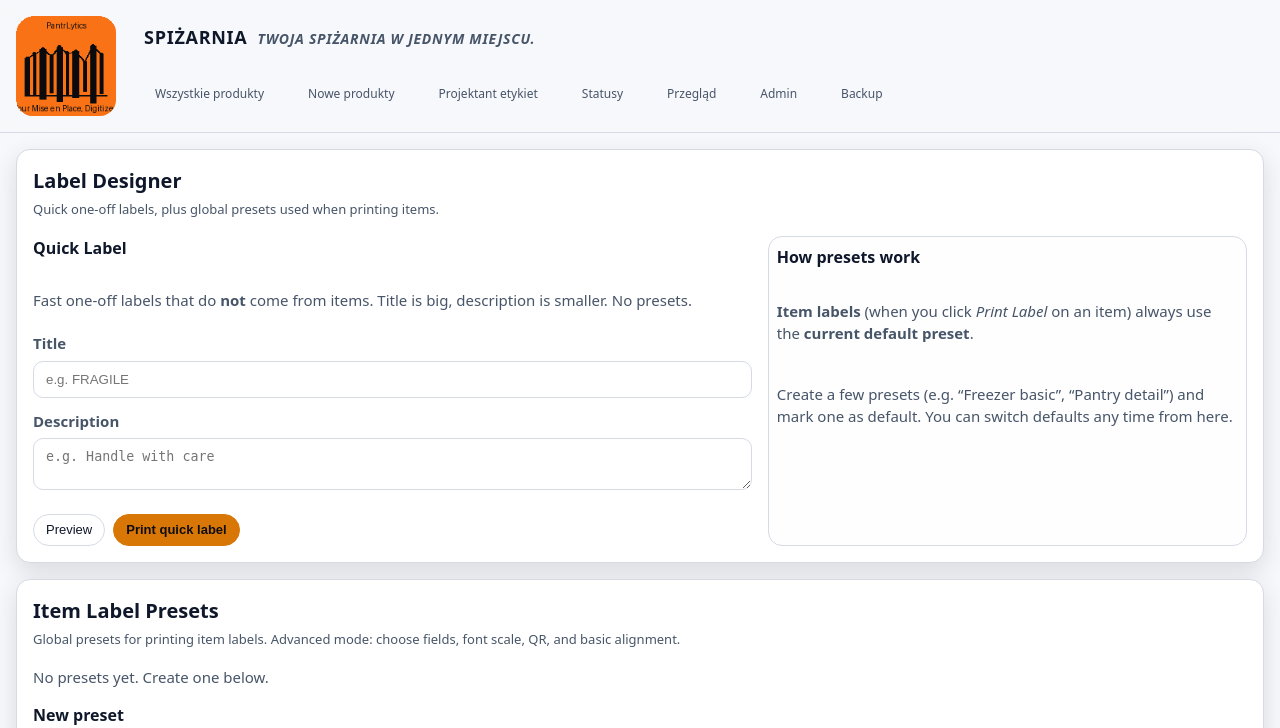
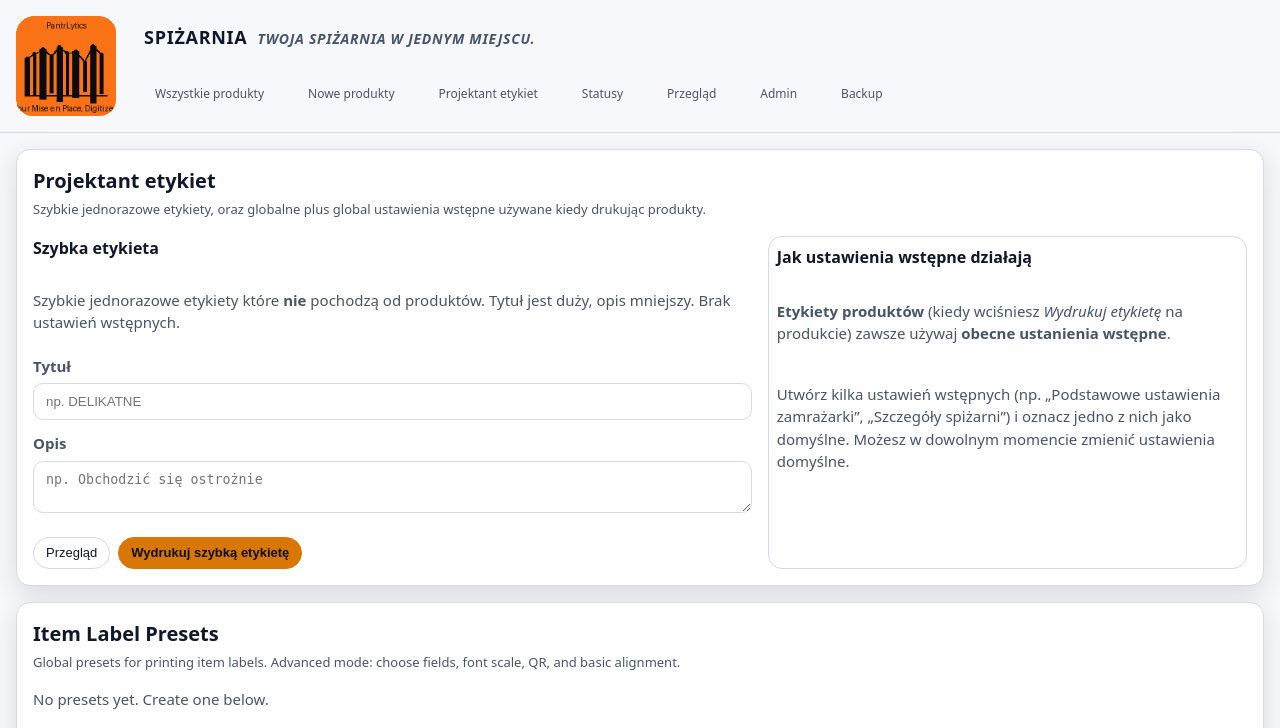
Before and after one commit to Dzwonel/Spizarnia, a FastAPI app: page /designer in a window 1280 px wide. Shown: the top 728 px of the page. Run offline with FastAPI, Linux system fonts and the light colour scheme; data that the repository does not hold is empty; parts of the project's set-up code (start-up, migrations or seed data) failed here and were passed over; some libraries are stand-ins or nearby versions.

Commit message:
Update designer.html

```diff
--- a/app/templates/designer.html
+++ b/app/templates/designer.html
@@ -6,9 +6,9 @@
 <section class="card">
   <header class="page-header">
     <div class="page-header-text">
-      <h1 class="page-title">Label Designer</h1>
+      <h1 class="page-title">Projektant etykiet</h1>
       <p class="page-subtitle">
-        Quick one-off labels, plus global presets used when printing items.
+        Szybkie jednorazowe etykiety, oraz globalne  plus global ustawienia wstępne używane kiedy drukując produkty.
       </p>
     </div>
   </header>
@@ -16,40 +16,40 @@
   <!-- Quick Label card -->
   <div class="detail-grid">
     <section class="kv">
-      <h2 class="card-title">Quick Label</h2>
+      <h2 class="card-title">Szybka etykieta</h2>
       <p class="muted">
-        Fast one-off labels that do <strong>not</strong> come from items.
-        Title is big, description is smaller. No presets.
+        Szybkie jednorazowe etykiety które <strong>nie</strong> pochodzą od produktów.
+        Tytuł jest duży, opis mniejszy. Brak ustawień wstępnych.
       </p>
 
       {% if quick_printed %}
-        <p class="muted">✅ Quick label sent to printer.</p>
+        <p class="muted">✅ Szybka etykieta wysłana do drukarki.</p>
       {% endif %}
       {% if quick_error %}
-        <p class="muted">⚠️ Print error: {{ quick_error }}</p>
+        <p class="muted">⚠️ Błąd drukowania: {{ quick_error }}</p>
       {% endif %}
 
       <form method="post" class="form-grid">
         <div class="field field--full">
-          <label class="kv-label" for="quick_title">Title</label>
+          <label class="kv-label" for="quick_title">Tytuł</label>
           <input
             class="input"
             id="quick_title"
             name="title"
             type="text"
-            placeholder="e.g. FRAGILE"
+            placeholder="np. DELIKATNE"
             required
           >
         </div>
 
         <div class="field field--full">
-          <label class="kv-label" for="quick_desc">Description</label>
+          <label class="kv-label" for="quick_desc">Opis</label>
           <textarea
             class="input"
             id="quick_desc"
             name="description"
             rows="2"
-            placeholder="e.g. Handle with care"
+            placeholder="np. Obchodzić się ostrożnie"
           ></textarea>
         </div>
 
@@ -60,14 +60,14 @@
             formaction="{{ url_for('quick_label_preview') }}"
             formtarget="_blank"
           >
-            Preview
+            Przegląd
           </button>
           <button
             class="btn btn-primary"
             type="submit"
             formaction="{{ url_for('quick_label_print') }}"
           >
-            Print quick label
+            Wydrukuj szybką etykietę
           </button>
         </div>
       </form>
@@ -75,14 +75,14 @@
 
     <!-- Presets summary -->
     <aside class="detail-photo-card">
-      <h2 class="card-title">How presets work</h2>
+      <h2 class="card-title">Jak ustawienia wstępne działają</h2>
       <p class="muted">
-        <strong>Item labels</strong> (when you click <em>Print Label</em> on an item)
-        always use the <strong>current default preset</strong>.
+        <strong>Etykiety produktów</strong> (kiedy wciśniesz <em>Wydrukuj etykietę</em> na produkcie)
+        zawsze używaj <strong>obecne ustanienia wstępne</strong>.
       </p>
       <p class="muted">
-        Create a few presets (e.g. “Freezer basic”, “Pantry detail”) and mark
-        one as default. You can switch defaults any time from here.
+        Utwórz kilka ustawień wstępnych (np. „Podstawowe ustawienia zamrażarki”, „Szczegóły spiżarni”) i oznacz
+        jedno z nich jako domyślne. Możesz w dowolnym momencie zmienić ustawienia domyślne.
       </p>
     </aside>
   </div>
```
